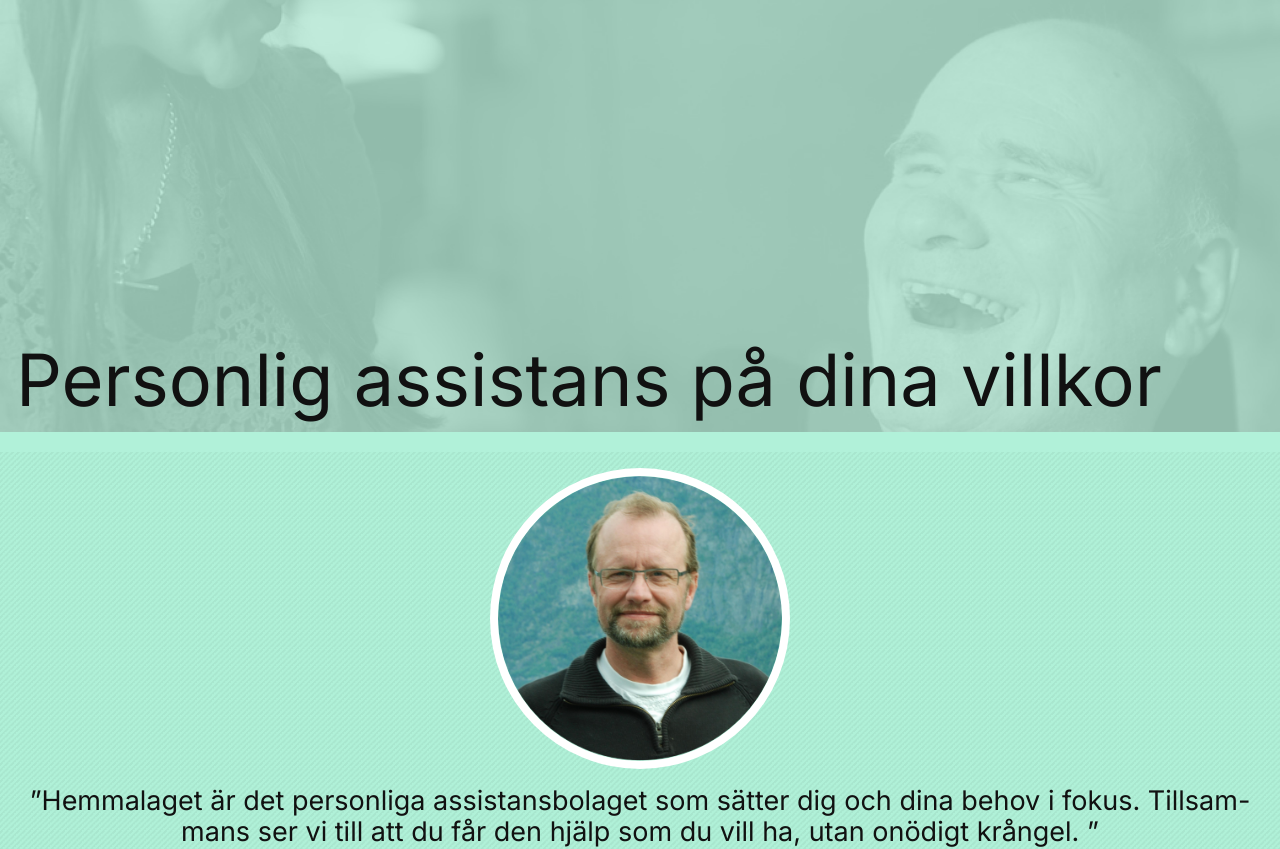
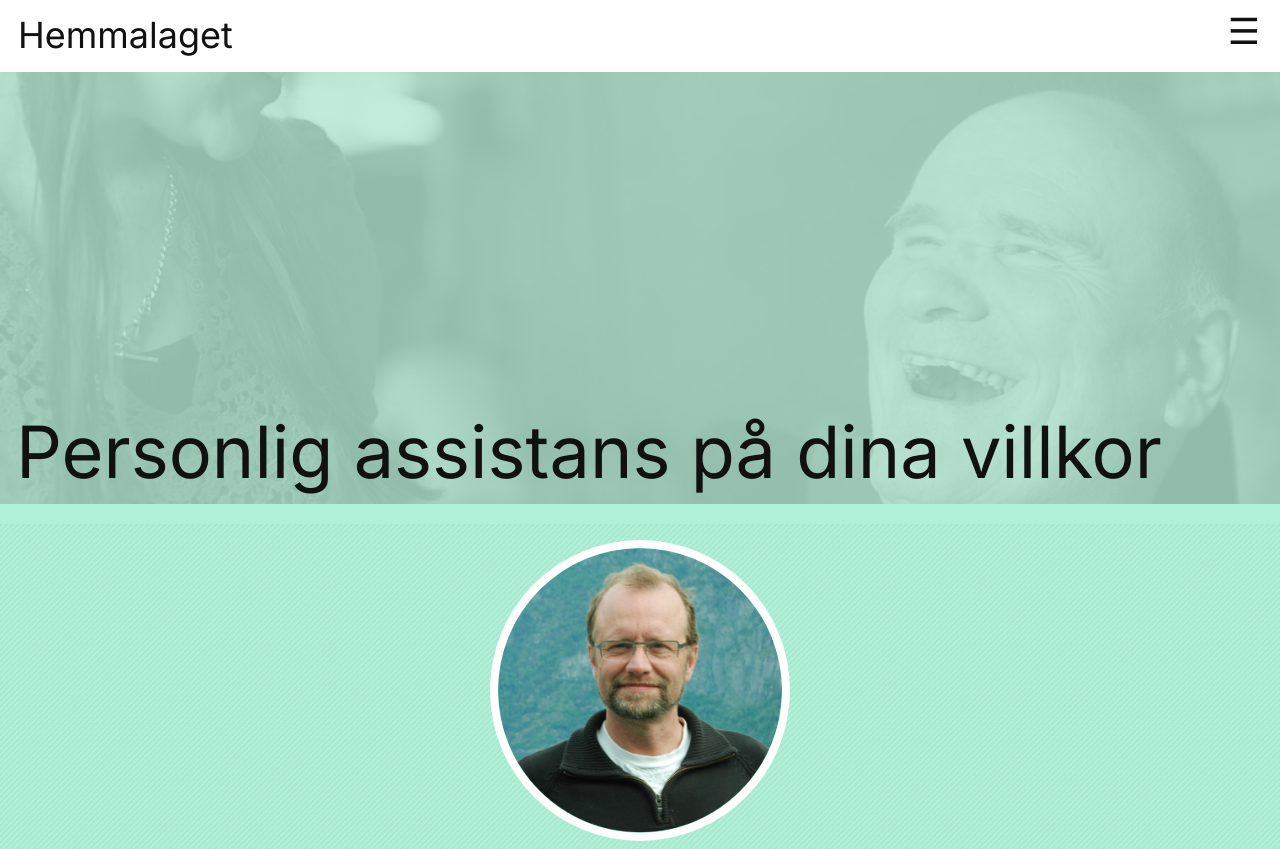
Before and after one commit to Hemmalaget/hemmalaget, a Next.js app: page / in a window 1280 px wide. Shown: the top 849 px of the page. Built offline with nearby package versions, Linux system fonts and the light colour scheme.

Commit message:
Footer, Header & page skeleton

```diff
--- a/app/globals.css
+++ b/app/globals.css
@@ -12,8 +12,13 @@
   margin: 0;
 }
 
+*:focus {
+  outline: none;
+}
+
 html {
   font-size: 18px;
+  font-family: Helvetica Neue,Helvetica,Arial,sans-serif;
 }
 
 button {
@@ -24,9 +29,10 @@
   all: unset;
   color: var(--link);
   cursor: pointer;
+
 }
 
-a:hover {
+a:hover, a:focus-visible {
   text-decoration: underline;
 }
 
--- a/app/page.tsx
+++ b/app/page.tsx
@@ -3,6 +3,7 @@
 import { Footer } from "./sections/Footer";
 import { Hero } from "./sections/Hero";
 import { Join } from "./sections/Join";
+import { Navigation } from "./sections/Navigation";
 import { Offer } from "./sections/Offer";
 import { Partners } from "./sections/Partners";
 import { Quote } from "./sections/Quote";
@@ -10,6 +11,8 @@
 
 const Home = () => (
   <main>
+    <Navigation />
+
     <Hero />
 
     <Quote
--- a/app/sections/Employees/index.tsx
+++ b/app/sections/Employees/index.tsx
@@ -45,7 +45,7 @@
 );
 
 export const Employees = () => (
-  <section className={styles.section}>
+  <section className={styles.section} id="anställda">
     <h2 className={styles.title}>Vi på Hemmalaget</h2>
 
     <div>
--- a/app/sections/Footer/index.tsx
+++ b/app/sections/Footer/index.tsx
@@ -1,7 +1,7 @@
 import styles from "./styles.module.css";
 
 export const Footer = () => (
-  <footer className={styles.section}>
+  <footer className={styles.section} id="kontakt">
     <div className={styles.columns}>
       <div className={styles.group}>
         <h2 className={styles.title}>Kontakt</h2>
@@ -32,7 +32,7 @@
       <div className={styles.group}>
         <h2 className={styles.title}>Information</h2>
         <div className={styles.links}>
-          <a>Visselblåsning</a>
+          <a href="visselblasning">Visselblåsning</a>
         </div>
       </div>
     </div>
--- a/app/sections/Footer/styles.module.css
+++ b/app/sections/Footer/styles.module.css
@@ -21,7 +21,7 @@
 }
 
 .title {
-    font-size: 1.2rem;
+    font-size: 1.3rem;
     font-weight: 500;
 }
 
@@ -29,7 +29,6 @@
     display: flex;
     flex-direction: column;
     gap: .5rem;
-    font-size: .9rem;
 }
 
 .details {
@@ -46,7 +45,6 @@
 
 .section a {
     color: unset;
-    text-decoration: underline;
     text-underline-offset: 4px;
     line-height: 1.2rem;
 }
--- a/app/sections/Hero/index.tsx
+++ b/app/sections/Hero/index.tsx
@@ -1,7 +1,7 @@
 import styles from "./styles.module.css";
 
 export const Hero = () => (
-  <section className={styles.section}>
+  <section className={styles.section} id="start">
     <h1 className={styles.title}>Personlig assistans på dina villkor</h1>
   </section>
 );
--- a/app/sections/Join/index.tsx
+++ b/app/sections/Join/index.tsx
@@ -4,7 +4,7 @@
 import { CTA } from "@/app/components/CTA";
 
 export const Join = () => (
-  <section className={styles.section}>
+  <section className={styles.section} id="assistent">
     <h2 className={styles.title}>Vill du bli en del av Hemmalaget?</h2>
 
     <p>
--- /dev/null
+++ b/app/sections/Navigation/index.tsx
@@ -0,0 +1,33 @@
+"use client";
+
+import { useState } from "react";
+import styles from "./styles.module.css";
+
+export const Navigation = () => {
+  const [isOpen, setIsOpen] = useState<boolean>();
+
+  return (
+    <section className={styles.section}>
+      <div className={styles.topBar}>
+        <div className={styles.companyName}>Hemmalaget</div>
+
+        <button
+          className={styles.hamburger}
+          onClick={() => setIsOpen((prev) => !prev)}
+        >
+          <span className={styles.verticalCenterFix}>☰</span>
+        </button>
+      </div>
+
+      {isOpen && (
+        <nav className={styles.drawer}>
+          <a href="#start">Start</a>
+          <a href="#erbjudande">Erbjudande</a>
+          <a href="#assistent">Assistent</a>
+          <a href="#anställda">Anställda</a>
+          <a href="#kontakt">Kontakt</a>
+        </nav>
+      )}
+    </section>
+  );
+};
--- /dev/null
+++ b/app/sections/Navigation/styles.module.css
@@ -0,0 +1,54 @@
+.section {
+    display: flex;
+    flex-direction: column;
+    background: white;
+}
+
+.topBar {
+    display: flex;
+    justify-content: space-between;
+    align-items: center;
+    gap: 1rem;
+}
+
+.hamburger {
+    display: flex;
+    justify-content: center;
+    align-items: center;
+    width: 4rem;
+    height: 4rem;
+    font-size: 2rem;
+    cursor: pointer;
+    user-select: none;
+}
+
+.verticalCenterFix {
+    margin-top: -.5rem;
+}
+
+.hamburger:focus-visible, .hamburger:hover {
+    background: var(--steel);
+}
+
+.companyName {
+    position: relative;
+    font-size: 2rem;
+    padding-left: 1rem;
+}
+
+.drawer {
+    display: flex;
+    flex-direction: column;
+    text-align: center;
+    font-size: 1.2rem;
+}
+
+.drawer a {
+    color: unset;
+    padding: 1rem 2rem;
+
+}
+
+.drawer a:hover {
+    color: unset;
+}
--- a/app/sections/Offer/index.tsx
+++ b/app/sections/Offer/index.tsx
@@ -3,7 +3,7 @@
 import { Highlights } from "@/app/components/Highlights";
 
 export const Offer = () => (
-  <section className={styles.section}>
+  <section className={styles.section} id="erbjudande">
     <h2 className={styles.title}>Vi erbjuder</h2>
 
     <Image
--- /dev/null
+++ b/app/visselblasning/page.tsx
@@ -0,0 +1,3 @@
+const Whistleblowing = () => <div>Hello!</div>;
+
+export default Whistleblowing;
```
